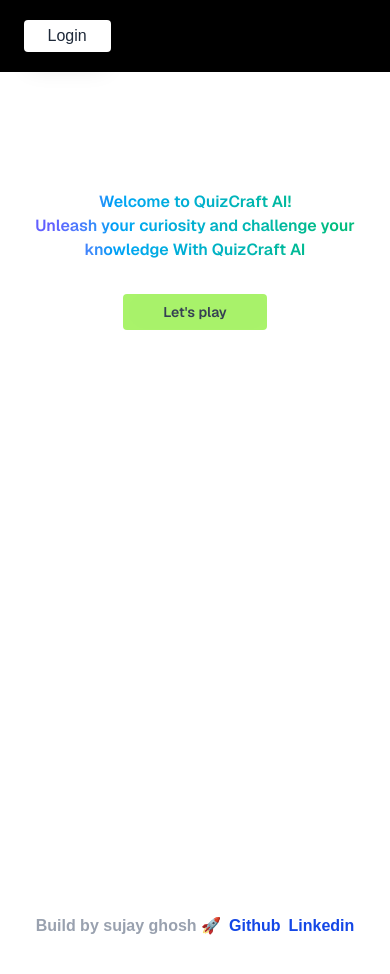
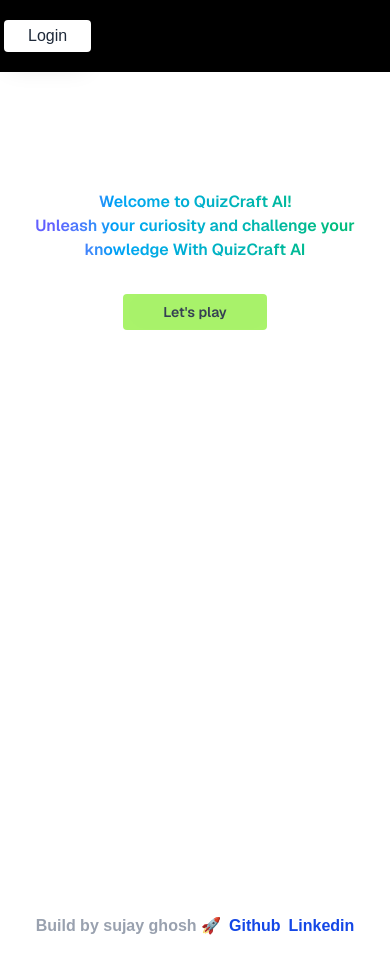
Before and after one commit to sujaycontributer/AI-Quiz-App, a Next.js app: page / in a window 390 px wide. Shown: the top 974 px of the page. Built offline with nearby package versions, Linux system fonts and the light colour scheme; no server answers.

Commit message:
checking responsive

```diff
--- a/app/components/Navbar.tsx
+++ b/app/components/Navbar.tsx
@@ -12,7 +12,7 @@ export default function Navbar () {
 
     return <div className={`fixed z-50 h-4rem w-full  py-4 md:p-5 sm:text-sm  top-0 left-0  bg-black text-gray-400 md:border-b md:border-b-gray-500`} >
 
-        <div className="w-[90%] p-1  mx-auto flex justify-between md:justify-between md:items-center gap-1 md:gap-4 cursor-pointer ">
+        <div className="w-[100%] p-1 mx-auto flex justify-between md:justify-between md:items-center gap-1 md:gap-4 cursor-pointer ">
             <div className="hidden md:block font-extrabold shadow-2xl" onClick={() => redirect("/")}>
                 <span className="bg-white  text-center text-xl text-black mr-0.5 px-0.5 py-1 rounded-md cursor-pointer">QuizCraft </span> <span className="text-xl text-white">AI</span>
             </div>
@@ -48,8 +48,5 @@ export default function Navbar () {
 
         </div>
 
-
-
-
     </div>
 }
```
